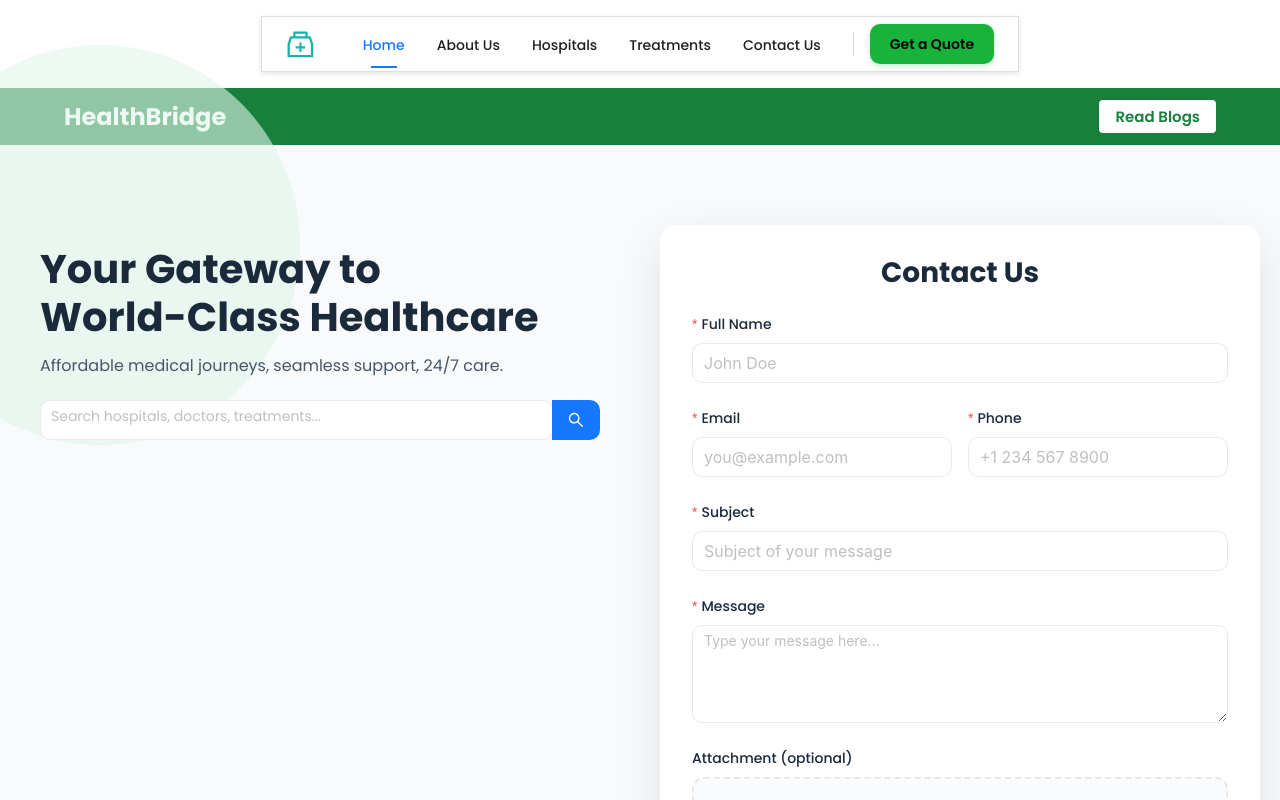
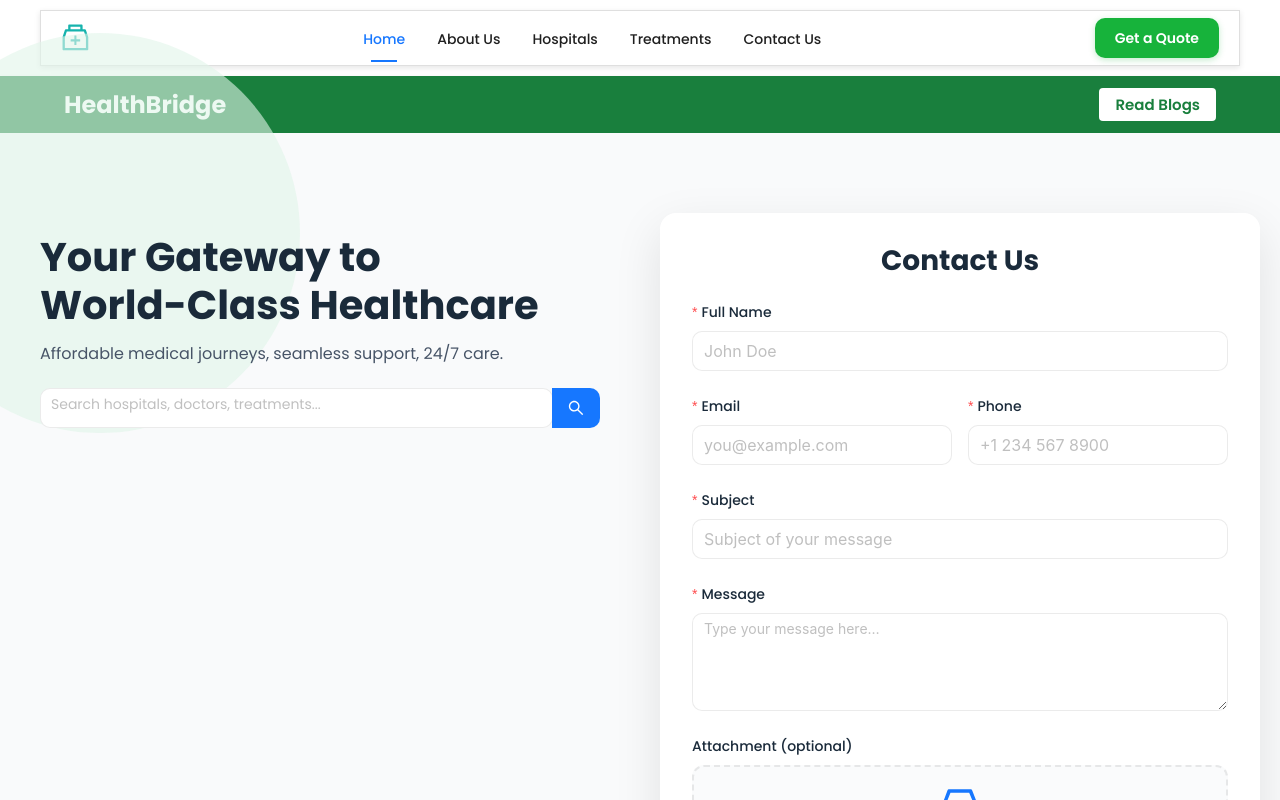
Before and after one commit to Mohitverve/health-bridge, a React (Vite) app: page / in a window 1280 px wide. Built offline with nearby package versions, Linux system fonts and the light colour scheme; no server answers; the database is empty.

Commit message:
navbar is responsive

```diff
--- a/src/components/Navbar.jsx
+++ b/src/components/Navbar.jsx
@@ -1,55 +1,84 @@
 // src/components/Navbar.jsx
-import React from 'react';
-import { Menu, Button } from 'antd';
-import { MedicineBoxOutlined } from '@ant-design/icons';
-import { useNavigate, useLocation } from 'react-router-dom';
-import '../styles/Navbar.css';
+import React, { useState } from "react";
+import { Menu, Button, Drawer } from "antd";
+import { MedicineBoxOutlined, MenuOutlined, CloseOutlined } from "@ant-design/icons";
+import { useNavigate, useLocation } from "react-router-dom";
+import "../styles/Navbar.css";
 
 export default function Navbar() {
   const navigate = useNavigate();
   const { pathname } = useLocation();
+  const [open, setOpen] = useState(false);
+
+  const menuItems = [
+    { key: "/", label: "Home" },
+    { key: "/About", label: "About Us" },
+    { key: "/hospitals", label: "Hospitals" },
+    { key: "/Treatments", label: "Treatments" },
+    { key: "/contact", label: "Contact Us" },
+  ];
 
   const onClickItem = ({ key }) => {
     navigate(key);
+    setOpen(false);
   };
 
   return (
     <nav className="navbar">
       <div className="navbar-inner">
+        <div className="navbar-left">
           <MedicineBoxOutlined
             className="navbar-logo"
-          onClick={() => navigate('/')}
-          style={{ fontSize: '1.8rem', color: '#17b3ad', cursor: 'pointer' }}
+            onClick={() => navigate("/")}
+            style={{ fontSize: "1.8rem", color: "#17b3ad", cursor: "pointer" }}
           />
+        </div>
 
+        <div className="navbar-center desktop-menu">
           <Menu
             mode="horizontal"
             selectedKeys={[pathname]}
             onClick={onClickItem}
-          items={[
-
-               { key: '/',     label: 'Home' },
-            { key: '/About',     label: 'About Us' },
-
-            { key: '/hospitals', label: 'Hospitals' },
-
-            { key: '/Treatments',label: 'Treatments' },
-
-            { key: '/contact',   label: 'Contact Us' },
-          ]}
+            items={menuItems}
             className="navbar-menu"
           />
+        </div>
 
-        <div className="navbar-divider" />
-
+        <div className="navbar-right">
           <Button
             type="primary"
             className="get-quote-btn"
-          onClick={() => navigate('/quote')}
+            onClick={() => navigate("/quote")}
           >
             Get a Quote
           </Button>
+
+          {/* Mobile hamburger */}
+          <Button
+            type="text"
+            className="menu-toggle"
+            icon={open ? <CloseOutlined /> : <MenuOutlined />}
+            onClick={() => setOpen(!open)}
+          />
         </div>
+      </div>
+
+      {/* Drawer for mobile menu */}
+      <Drawer
+        title="Menu"
+        placement="right"
+        closable={false}
+        onClose={() => setOpen(false)}
+        open={open}
+        bodyStyle={{ padding: 0 }}
+      >
+        <Menu
+          mode="inline"
+          selectedKeys={[pathname]}
+          onClick={onClickItem}
+          items={menuItems}
+        />
+      </Drawer>
     </nav>
   );
 }
--- a/src/styles/Navbar.css
+++ b/src/styles/Navbar.css
@@ -4,39 +4,39 @@
   display: flex;
   justify-content: center;
   background: transparent;
-  padding: 16px 0;
+  padding: 10px 0;
 }
 
 .navbar-inner {
   display: flex;
   align-items: center;
+  justify-content: space-between;
   background-color: #ffffff;
   border: 1px solid #00000020;
-  padding: 0 24px;
+  padding: 0 20px;
   height: 56px;
-  box-shadow: 0 2px 6px rgba(0,0,0,0.1);
+  width: 100%;
+  max-width: 1200px;
+  box-shadow: 0 2px 6px rgba(0, 0, 0, 0.1);
   font-family: 'Poppins', sans-serif;
 }
 
-/* icon logo */
 .navbar-logo {
-  font-size: 1.6rem;            /* controls <HospitalOutlined> size */
+  font-size: 1.6rem;
   color: #333;
-  margin-right: 32px;
-  display: flex;
-  align-items: center;
+  cursor: pointer;
 }
 
-/* menu */
+/* desktop menu */
+.desktop-menu {
+  flex: 1;
+  display: flex;
+  justify-content: center;
+}
+
 .navbar-menu {
   background: transparent;
   border-bottom: none;
-  white-space: nowrap;
-  overflow: visible;
-}
-
-.navbar-menu .ant-menu {
-  display: inline-flex !important;
 }
 
 .navbar-menu .ant-menu-item {
@@ -46,29 +46,46 @@
 }
 
 .navbar-menu .ant-menu-item:hover {
-  color: #7589D2;
+  color: #17b3ad;
 }
 
-/* separator */
-.navbar-divider {
-  width: 1px;
-  height: 24px;
-  background-color: rgba(0, 0, 0, 0.15);
-  margin: 0 16px;
-  align-self: center;
-}
-
-/* get quote */
+/* Get Quote button */
 .get-quote-btn {
-  padding: 0 20px;
-  height: 36px;
-  background-color: #ffffff;
+  background-color: #17b3ad;
   border: none;
+  color: white;
   font-weight: 600;
-  color: #000;
 }
 
 .get-quote-btn:hover {
-  background-color: #A9D9A0;
+  background-color: #13a19d;
   color: #fff;
 }
+
+/* hamburger toggle */
+.menu-toggle {
+  display: none;
+  font-size: 1.4rem;
+  margin-left: 10px;
+}
+
+/* Responsive Styles */
+@media (max-width: 768px) {
+  .desktop-menu {
+    display: none;
+  }
+
+  .menu-toggle {
+    display: inline-flex;
+    align-items: center;
+    justify-content: center;
+  }
+
+  .get-quote-btn {
+    display: none;
+  }
+
+  .navbar-inner {
+    padding: 0 16px;
+  }
+}
```
Also changed, not shown: src/components/HeroSection.jsx (indentation only). Lines whose indentation alone changed are shown as unchanged.
